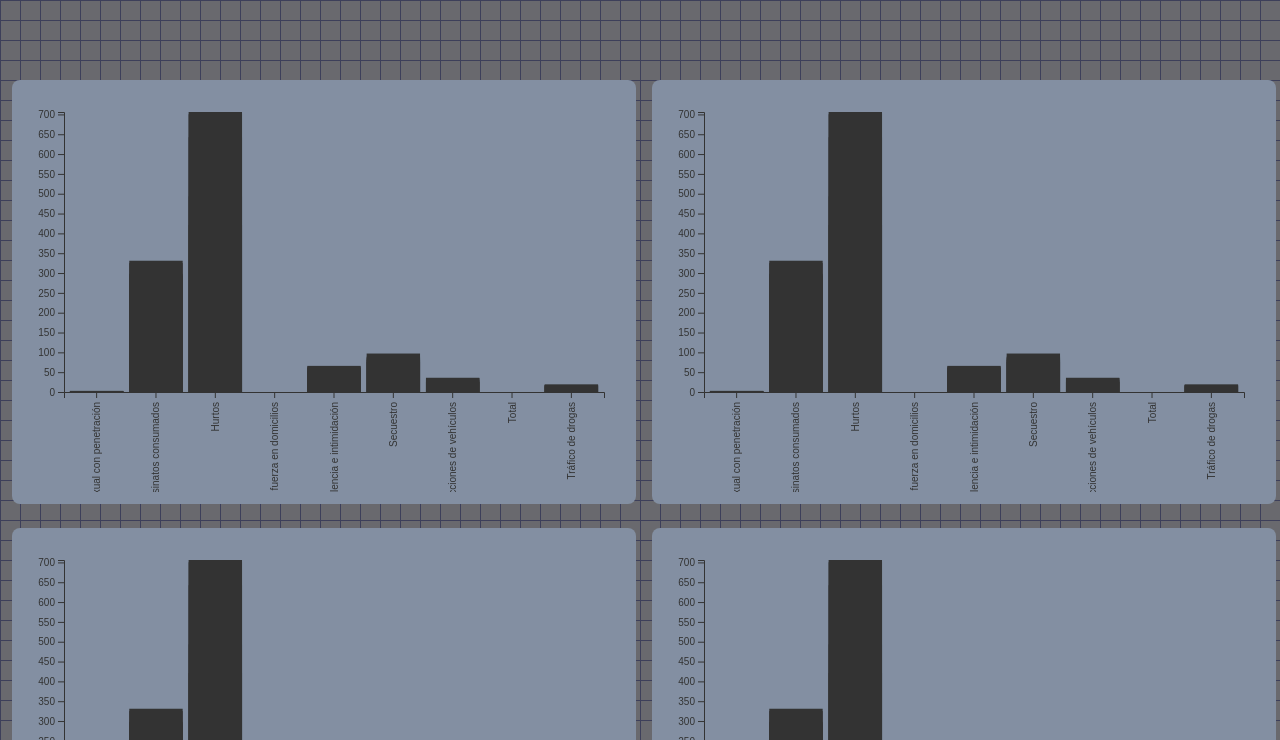
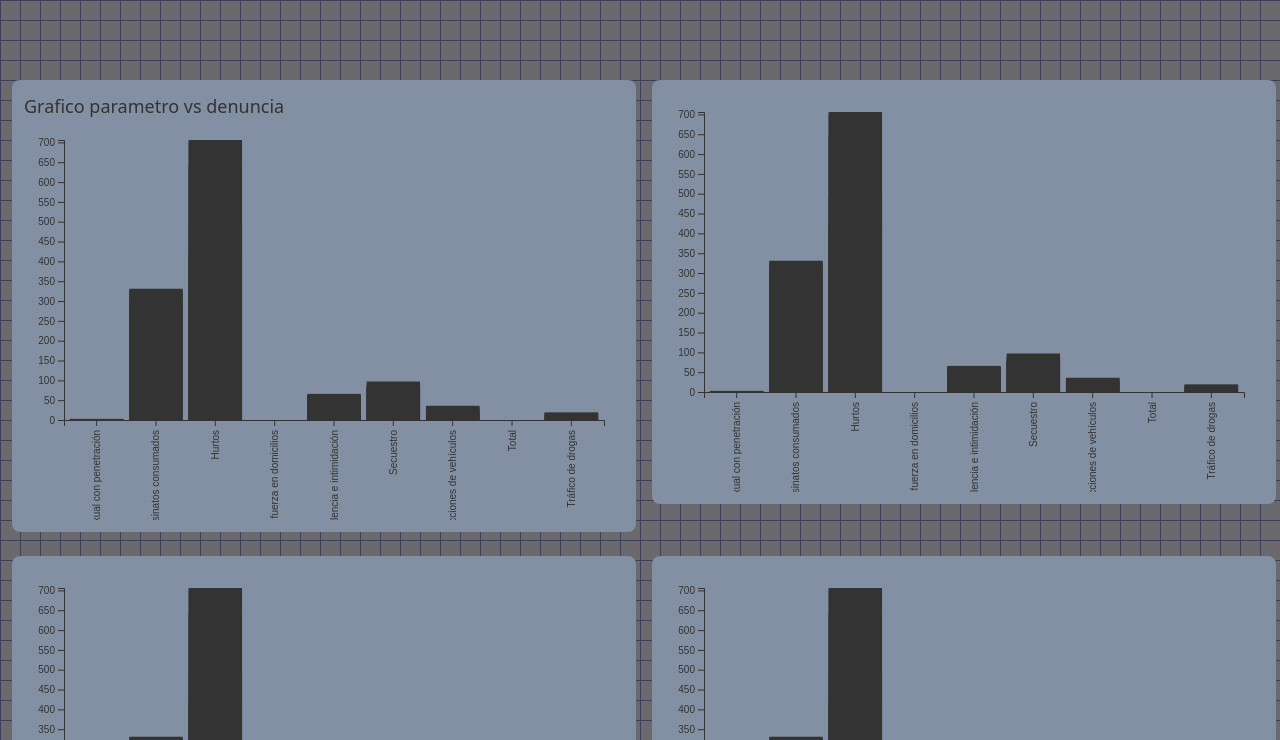
Before and after one commit to leninrkb/Graficos-con-d3js, a plain HTML site: page index.html in a window 1280 px wide. Shown: the part 60-800 px from the top of the page. Drawn offline with nearby package versions, Linux system fonts and the light colour scheme.

Commit message:
mejora en grafico

```diff
--- a/index.html
+++ b/index.html
@@ -15,10 +15,13 @@
     </nav>
     <div class="h-32"></div>
     <div class="container mx-auto">
-        <div class="grid grid-cols-2">
+        <div class="grid grid-cols-1 md:grid-cols-2">
             <div class="col">
                 <div
-                    class="m-3 p-3 w-fit rounded-lg transition ease-in-out duration-500 hover:scale-105 hover:bg-slate-700 bg-slate-500">
+                    class="m-3 p-3 w-fit rounded-lg transition ease-in-out duration-500 hover:text-gray-300 hover:scale-105 hover:bg-slate-700 bg-slate-500">
+                    <label class="text-lg border-b-4 border-slate-500">
+                        Grafico parametro vs denuncia
+                    </label>
                     <svg id="misvg"></svg>
                 </div>
             </div>
```
